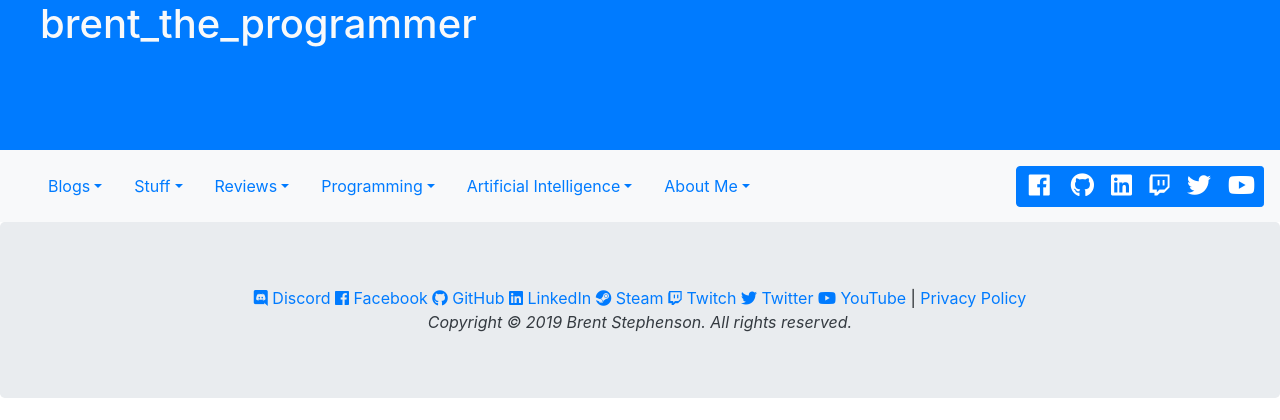
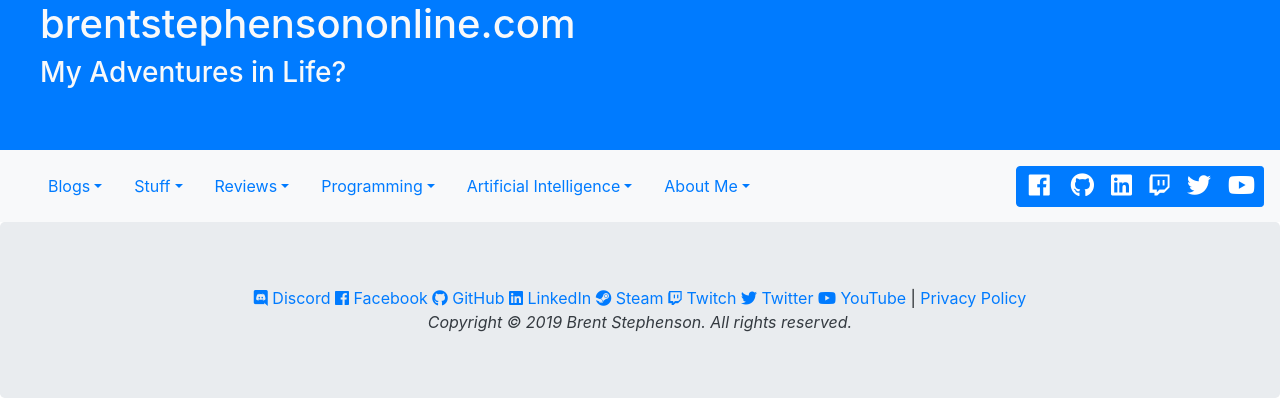
Before and after one commit to RBStephenson/brentstephensononline, a Django app: template blog/templates/blog/__base.html in a window 1280 px wide. Shown: the top 420 px of the page. Run offline with Django 3.2, Linux system fonts and the light colour scheme; the template is opened without the code that fills it, so the values that code supplies are empty; some libraries are stand-ins or nearby versions.

Commit message:
updated page title. this isn't brenttheprogrammer.com

```diff
--- a/blog/templates/blog/_header.html
+++ b/blog/templates/blog/_header.html
@@ -2,6 +2,7 @@
 
 <div class="bg-primary" style="height: 150px;">
     <div class="text-light" style="margin-left: 40px;">
-        <h1>brent_the_programmer</h1>
+        <h1>brentstephensononline.com</h1>
+        <h3>My Adventures in Life?</h3>
     </div>
 </div>
```
